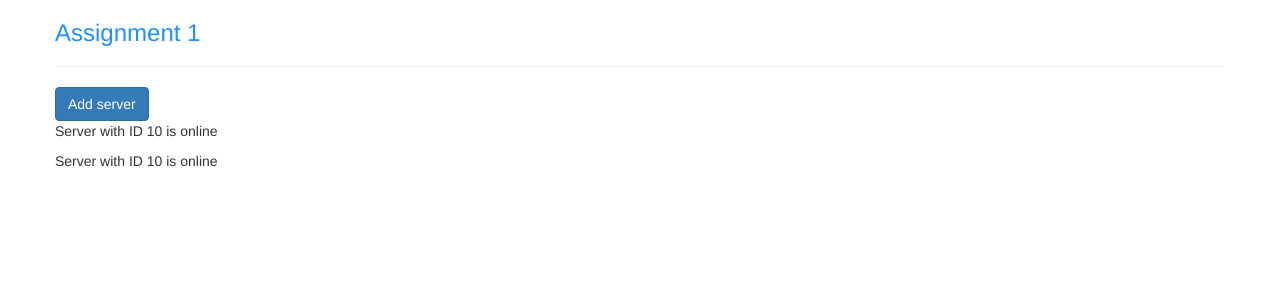
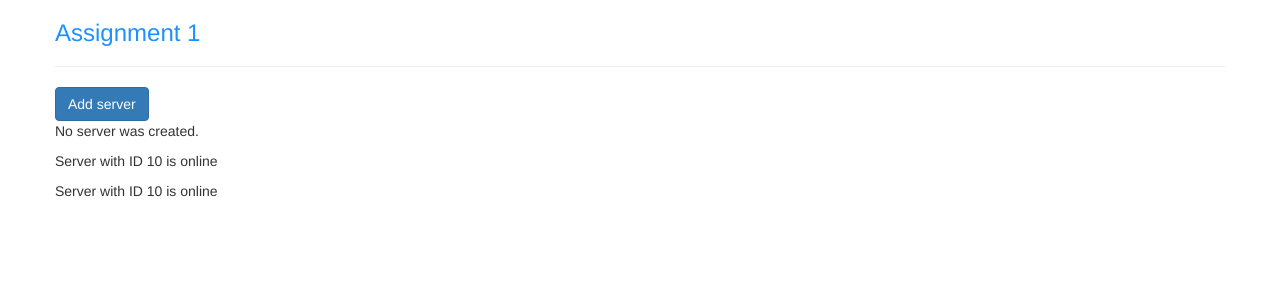
Before and after one commit to kjwhydonate/angular-course, an Angular app: page / in a window 1280 px wide. Shown: the top 300 px of the page. Built offline with nearby package versions, Linux system fonts and the light colour scheme.

Commit message:
Test event binding - servers

```diff
--- a/src/app/servers/servers.component.html
+++ b/src/app/servers/servers.component.html
@@ -1,5 +1,8 @@
 <button class="btn btn-primary"
-[disabled]="!allowNewServer">Add server</button>
+[disabled]="!allowNewServer"
+(click)="onCreateServer()">Add server</button>
+
+<p>{{ serverCreationStatus }}</p>
 
 <app-server></app-server>
 <app-server></app-server>
--- a/src/app/servers/servers.component.ts
+++ b/src/app/servers/servers.component.ts
@@ -7,9 +7,14 @@
 })
 export class ServersComponent {
   allowNewServer = false;
+  serverCreationStatus = 'No server was created.';
   constructor() {
     setTimeout(() => {
       this.allowNewServer = true;
     }, 2000);
   }
+
+  onCreateServer() {
+    this.serverCreationStatus = 'Server was created!';
+  }
 }
```
